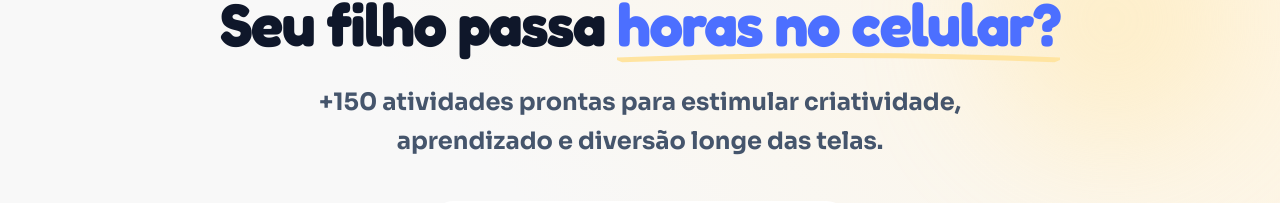
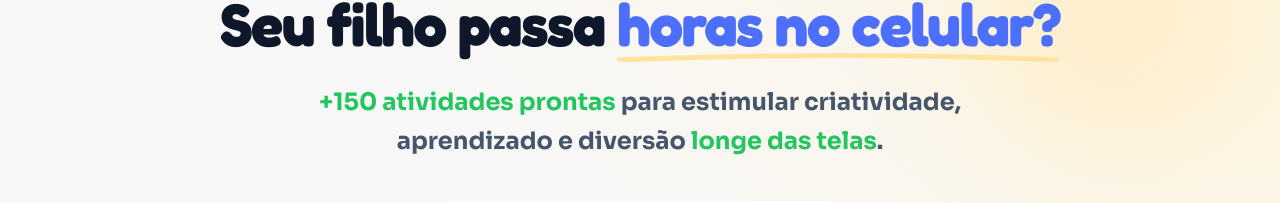
Before and after one commit to Mateus-Santana18/M-todo-Crian-a-Criativa, a React (Vite) app: page / in a window 1280 px wide. Shown: the part 148-351 px from the top of the page. Built offline with nearby package versions, Linux system fonts and the light colour scheme; grey boxes are pictures that could not be loaded.

Commit message:
style: add green color highlights to Hero subtitle

```diff
--- a/src/components/Hero.tsx
+++ b/src/components/Hero.tsx
@@ -50,7 +50,7 @@ export default function Hero() {
 
         {/* Subtitle / Benefits Section (Directly under Headline) */}
         <p className="text-base sm:text-lg md:text-xl lg:text-2xl text-slate-600 mb-10 max-w-3xl mx-auto font-bold leading-relaxed">
-          +150 atividades prontas para estimular criatividade, aprendizado e diversão longe das telas.
+          <span className="text-[#22c55e]">+150 atividades prontas</span> para estimular criatividade, aprendizado e diversão <span className="text-[#22c55e]">longe das telas</span>.
         </p>
 
         {/* Hero Carousel */}
```
